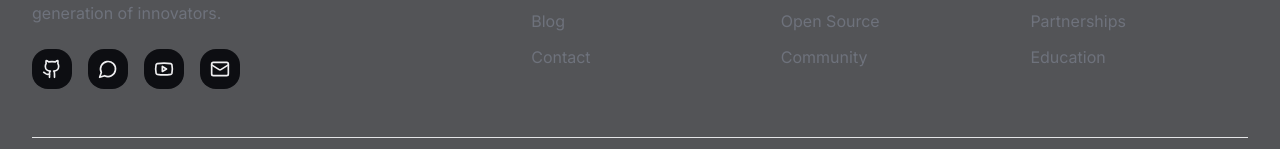
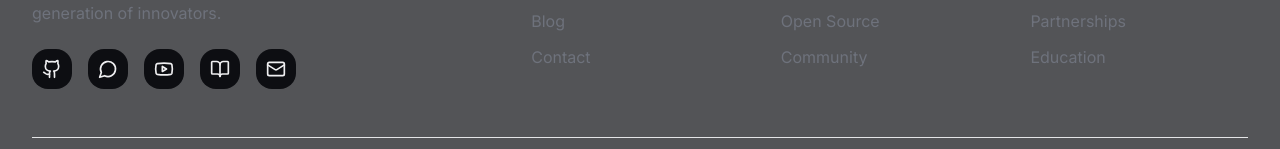
Before and after one commit to BoltxLabs/boltxlabs, a React (Vite) app: page / in a window 1280 px wide. Shown: the part 2510-2659 px from the top of the page. Built offline with nearby package versions, Linux system fonts and the light colour scheme; no server answers.

Commit message:
Add social media links
Update navigation to include Discord, YouTube, and Hashnode links.

```diff
--- a/src/components/Footer.tsx
+++ b/src/components/Footer.tsx
@@ -1,5 +1,5 @@
 import { Link } from "react-router-dom";
-import { Github, MessageCircle, Youtube, Mail } from "lucide-react";
+import { Github, MessageCircle, Youtube, Mail, BookOpen } from "lucide-react";
 
 const Footer = () => {
   const currentYear = new Date().getFullYear();
@@ -27,9 +27,10 @@ const Footer = () => {
 
   const socialLinks = [
     { icon: <Github className="w-5 h-5" />, href: "#", label: "GitHub" },
-    { icon: <MessageCircle className="w-5 h-5" />, href: "#", label: "Discord" },
-    { icon: <Youtube className="w-5 h-5" />, href: "#", label: "YouTube" },
-    { icon: <Mail className="w-5 h-5" />, href: "#", label: "Email" }
+    { icon: <MessageCircle className="w-5 h-5" />, href: "https://discord.gg/kQNR8SZbbg", label: "Discord" },
+    { icon: <Youtube className="w-5 h-5" />, href: "https://www.youtube.com/@BOLTX-k7", label: "YouTube" },
+    { icon: <BookOpen className="w-5 h-5" />, href: "https://hashnode.com/@BlotXLabs", label: "Blog" },
+    { icon: <Mail className="w-5 h-5" />, href: "mailto:boltx.1700@gmail.com", label: "Email" }
   ];
 
   return (
```
